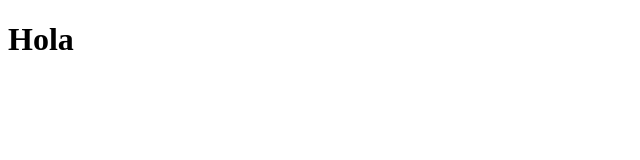
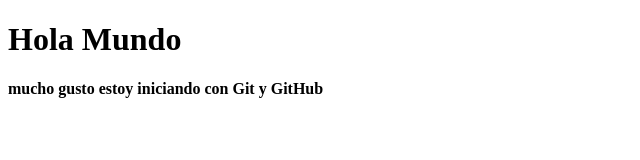
Before and after one commit to ByTalset/testBedu, a plain HTML site: page Index.html in a window 1280 px wide. Shown: the whole page, without its empty margins (0-640 px from the left). Drawn offline with Linux system fonts and the light colour scheme.

Commit message:
Mi presentacion

```diff
--- a/Index.html
+++ b/Index.html
@@ -5,6 +5,7 @@
         <title>Mi primera pagina</title>
     </head>
     <body>
-        <h1>Hola</h1>
+        <h1>Hola Mundo</h1>
+        <p><strong>mucho gusto estoy iniciando con Git y GitHub</strong></p>
     </body>
 </html>
```
